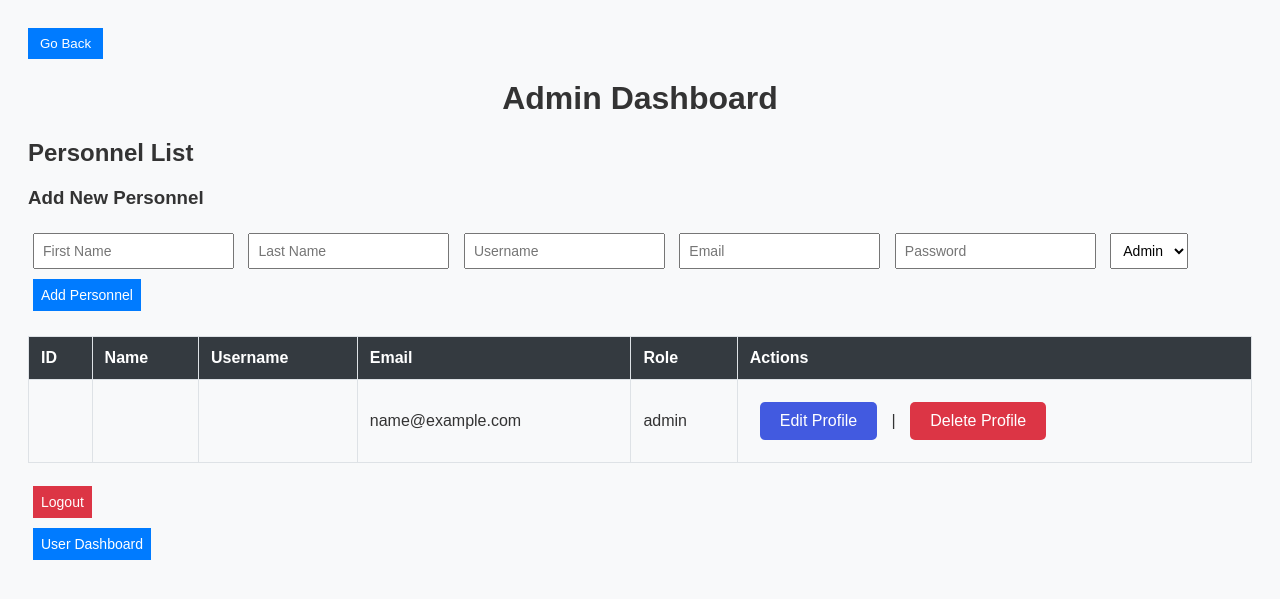
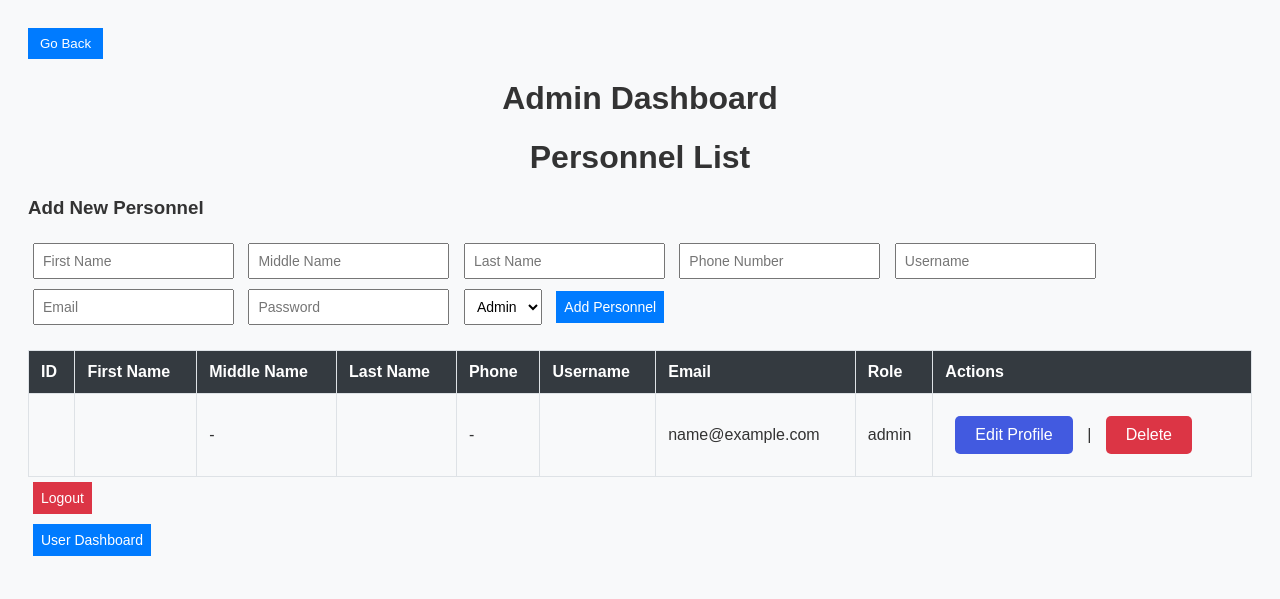
Before and after one commit to sanyomor-01/personnel_page, a PHP site: page /admin_dashboard.php in a window 1280 px wide. Shown: the top 599 px of the page. Run offline with PHP 8.4, Linux system fonts and the light colour scheme; the visitor is signed in with stand-in values (Sample User, id 1); tables that the repository leaves empty or names only in its code hold one stand-in row (values such as "Sample post"); data that the repository does not hold is empty.

Commit message:
Update admin_dashboard.php
added middle name and number to table

```diff
--- a/admin_dashboard.php
+++ b/admin_dashboard.php
@@ -1,5 +1,4 @@
 <?php
-
 session_start();
 if (!isset($_SESSION['role']) || $_SESSION['role'] !== 'admin') {
     header("Location: login.php");
@@ -21,57 +20,70 @@ if (isset($_GET['delete'])) {
 $successMessage = isset($_SESSION['success_message']) ? $_SESSION['success_message'] : '';
 unset($_SESSION['success_message']);
 
-
-
 if ($_SERVER['REQUEST_METHOD'] == 'POST' && isset($_POST['add_personnel'])) {
     $firstName = htmlspecialchars(trim($_POST['first_name']));
+    $middleName = htmlspecialchars(trim($_POST['middle_name']));
     $lastName = htmlspecialchars(trim($_POST['last_name']));
+    $phone = htmlspecialchars(trim($_POST['phone']));
     $username = htmlspecialchars(trim($_POST['username']));
     $email = filter_var(trim($_POST['email']), FILTER_SANITIZE_EMAIL);
     $password = password_hash(trim($_POST['password']), PASSWORD_BCRYPT); // Password hashing
     $role = htmlspecialchars(trim($_POST['role']));
 
-    $stmt = $pdo->prepare("INSERT INTO Personnel (FirstName, LastName, Username, Email, Password, role)
-                           VALUES (:first_name, :last_name, :username, :email, :password, :role)");
+    try {
+        $stmt = $pdo->prepare(
+            "INSERT INTO Personnel (FirstName, MiddleName, LastName, Phone, Username, email, Password, role)
+             VALUES (:first_name, :middle_name, :last_name, :phone, :username, :email, :password, :role)"
+        );
         $stmt->execute([
             ':first_name' => $firstName,
+            ':middle_name' => $middleName,
             ':last_name' => $lastName,
+            ':phone' => $phone,
             ':username' => $username,
             ':email' => $email,
             ':password' => $password,
             ':role' => $role
         ]);
-    $message = "Personnel added successfully!";
+
+        $_SESSION['success_message'] = "Personnel added successfully!";
+        header("Location: admin_dashboard.php");
+        exit();
+    } catch (PDOException $e) {
+        echo "Error: " . htmlspecialchars($e->getMessage());
+    }
 }
 ?>
 
 <!DOCTYPE html>
 <html lang="en">
 <button onclick="window.history.back()">Go Back</button>
-
 <head>
     <meta charset="UTF-8">
     <title>Admin Dashboard - Personnel Management</title>
-   <link href="css/admin.css" rel="stylesheet"></a>
+    <link href="css/admin.css" rel="stylesheet">
 </head>
 <body>
     <h1>Admin Dashboard</h1>
+
     <?php if (!empty($successMessage)): ?>
         <div class="success-message">
             <?= htmlspecialchars($successMessage) ?>
         </div>
     <?php endif; ?>
 
-    <h2>Personnel List</h2>
+    <h1>Personnel List</h1>
+
     <h3>Add New Personnel</h3>
-    <?php if (isset($message)) echo "<p>" . htmlspecialchars($message) . "</p>"; ?>
     <form method="POST">
         <input type="text" name="first_name" placeholder="First Name" required>
+        <input type="text" name="middle_name" placeholder="Middle Name">
         <input type="text" name="last_name" placeholder="Last Name" required>
+        <input type="text" name="phone" placeholder="Phone Number" required>
         <input type="text" name="username" placeholder="Username" required>
         <input type="email" name="email" placeholder="Email" required>
         <input type="password" name="password" placeholder="Password" required>
-        <select name="role">
+        <select name="role" required>
             <option value="admin">Admin</option>
             <option value="user">User</option>
         </select>
@@ -81,7 +93,10 @@ if ($_SERVER['REQUEST_METHOD'] == 'POST' && isset($_POST['add_personnel'])) {
     <table border="1">
         <tr>
             <th>ID</th>
-            <th>Name</th>
+            <th>First Name</th>
+            <th>Middle Name</th>
+            <th>Last Name</th>
+            <th>Phone</th>
             <th>Username</th>
             <th>Email</th>
             <th>Role</th>
@@ -95,24 +110,25 @@ if ($_SERVER['REQUEST_METHOD'] == 'POST' && isset($_POST['add_personnel'])) {
         foreach ($personnelList as $person): ?>
             <tr>
                 <td><?= htmlspecialchars($person['PersonnelID']) ?></td>
-                <td><?= htmlspecialchars($person['FirstName'] . ' ' . $person['LastName']) ?></td>
+                <td><?= htmlspecialchars($person['FirstName']) ?></td>
+                <td><?= htmlspecialchars($person['MiddleName'] ?? '-') ?></td>
+                <td><?= htmlspecialchars($person['LastName']) ?></td>
+                <td><?= htmlspecialchars($person['Phone'] ?? '-') ?></td>
                 <td><?= htmlspecialchars($person['Username']) ?></td>
                 <td><?= htmlspecialchars($person['email']) ?></td>
                 <td><?= htmlspecialchars($person['role']) ?></td>
                 <td>
-
-                    <a href="edit_profile.php?id=<?= $person['PersonnelID'] ?>"class="btn btn-edit">Edit Profile</a> |
-                    <!-- <a href="?delete=<?= $person['PersonnelID'] ?>" onclick="return confirm('Are you sure you want to delete this personnel?')">Delete</a> -->
-                   <a href="delete.php?id=<?= $person['PersonnelID'] ?>" class="btn btn-delete" onclick="return confirm('Are you sure you want to delete this personnel?');">Delete Profile</a>
+                    <a href="edit_profile.php?id=<?= $person['PersonnelID'] ?>" class="btn btn-edit">Edit Profile</a> |
+                    <a href="?delete=<?= $person['PersonnelID'] ?>" class="btn btn-delete" onclick="return confirm('Are you sure you want to delete this personnel?');">Delete</a>
                 </td>
             </tr>
         <?php endforeach; ?>
-    </table> <br>
+    </table>
     <form action="logout.php" method="POST">
         <button type="submit" class="btn-logout">Logout</button>
     </form>
     <form action="dashboard.php" method="POST">
-            <button type="submit" class="btn-dasboard">User Dashboard</button>
+        <button type="submit" class="btn-dashboard">User Dashboard</button>
     </form>
 </body>
 </html>
```
Lines whose indentation alone changed are shown as unchanged.
